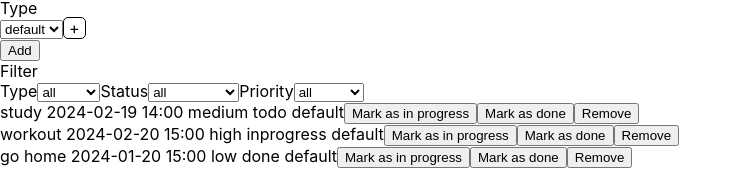
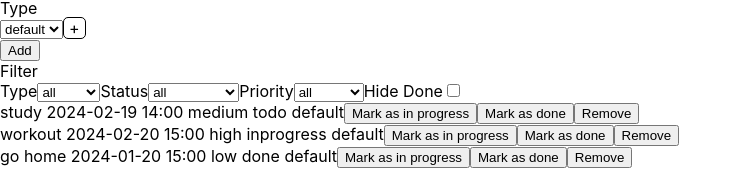
Before and after one commit to jasonliu060/organised, a React (Create React App) app: page / in a window 1280 px wide. Shown: the part 298-469 px from the top of the page, without its empty margins (0-742 px from the left). Built offline with nearby package versions, Linux system fonts and the light colour scheme.

Commit message:
added checkbox to hide/show 'done' events

```diff
--- a/src/components/Eventlist.js
+++ b/src/components/Eventlist.js
@@ -4,7 +4,17 @@ export default function Eventlist({ events, setEvents, removeEvent, typeList })
   const [selectedType, setSelectedType] = useState('all');
   const [selectedStatus, setSelectedStatus] = useState('all');
   const [selectedPriority, setSelectedPriority] = useState('all');
-  const selectedEvents = getSelectedEvents(selectedType, selectedStatus, selectedPriority)
+  const [isHidden, setIsHidden] = useState(false);
+  const selectedEvents = hideDone();
+  console.log(selectedEvents);
+
+  function hideDone() {
+    if (isHidden) {
+      return getSelectedEvents(selectedType, selectedStatus, selectedPriority).filter(event => event.status !== 'done')
+    } else {
+      return getSelectedEvents(selectedType, selectedStatus, selectedPriority)
+    }
+  }
 
   function getSelectedEvents(theSelectedType, theSelectedStatus, theSelectedPriority) {
     if (theSelectedType === 'all' && theSelectedPriority === 'all' && theSelectedStatus === 'all') {
@@ -48,6 +58,10 @@ export default function Eventlist({ events, setEvents, removeEvent, typeList })
 
   function priorityOnChangeHandler(event) {
     setSelectedPriority(event.target.value);
+  }
+
+  function isHiddenHandler() {
+    isHidden ? setIsHidden(false) : setIsHidden(true)
   }
 
   function markAsInProgressHandler(id, index) {
@@ -97,6 +111,8 @@ export default function Eventlist({ events, setEvents, removeEvent, typeList })
           <option value="medium">Medium</option>
           <option value="low">Low</option>
         </select>
+        <label>Hide Done</label>
+        <input type="checkbox" name="isHidden" value={isHidden} onChange={isHiddenHandler} />
       </div>
       {selectedEvents.map((element, index) => (
         <div key={element.id}>
```
